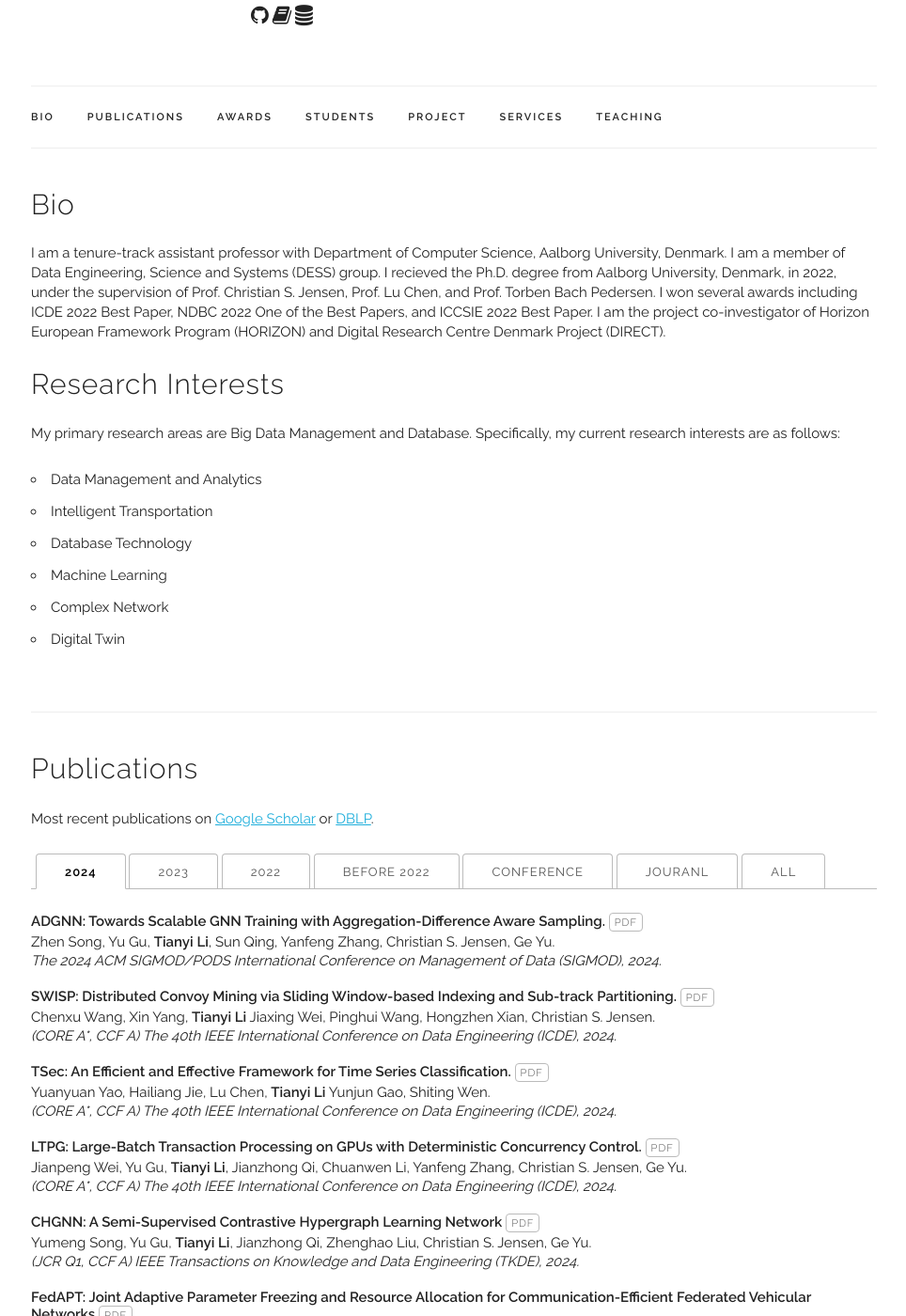
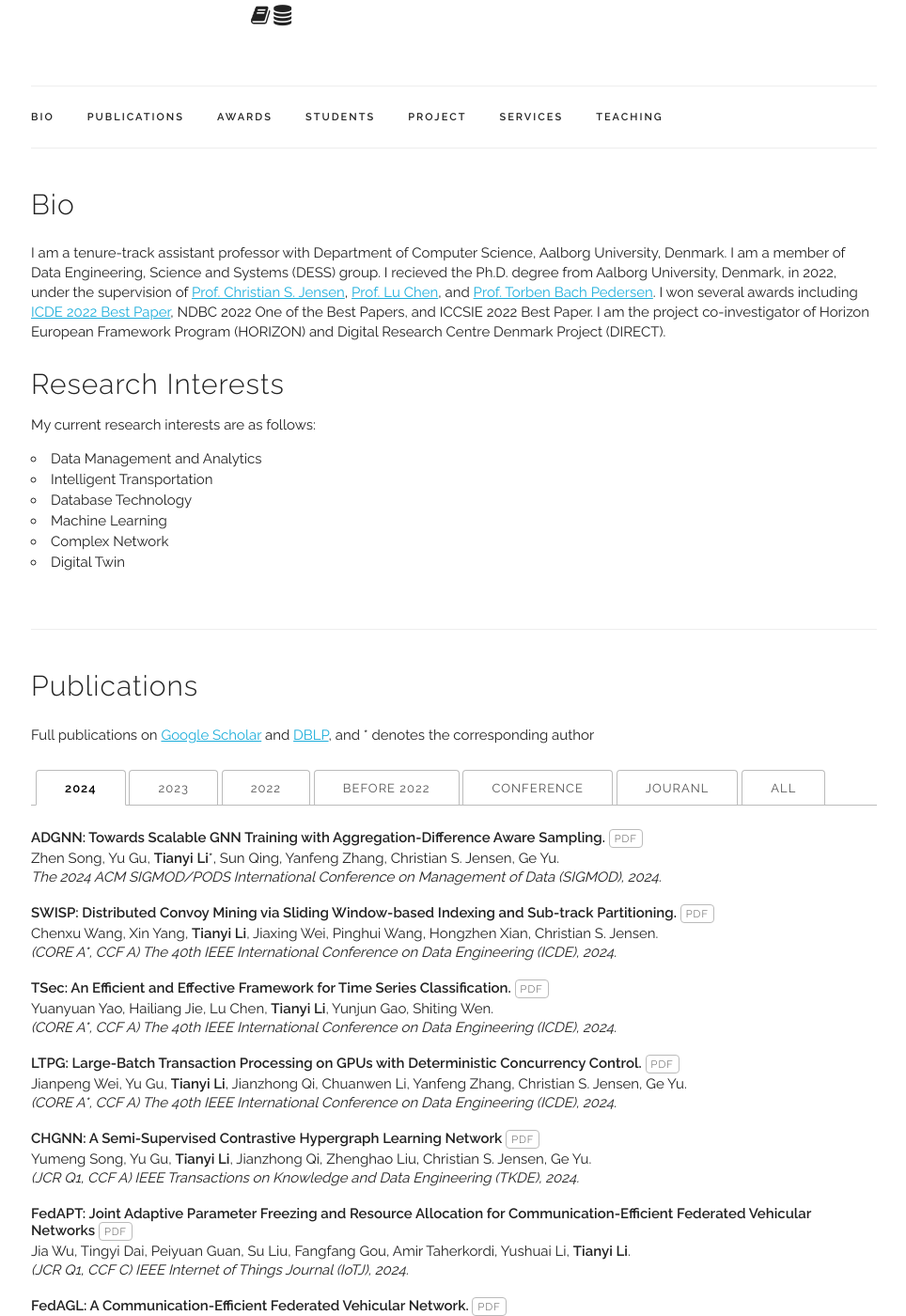
Before and after one commit to litianyi-cs-dkaau/litianyi-cs-dkaau.github.io, a Jekyll site: the page built from index.html, in a window 1280 px wide and 1400 px high, scrolled down 272 px. Shown: the whole window at 94% size, without its empty margins (157-1121 px from the left). Built offline with Jekyll 4.4.1, drawn with Linux system fonts in a browser that asks for light colours; some of the changed text lies outside the part shown.

Commit message:
update: update information and formulatizaon.

```diff
--- a/_layouts/default.html
+++ b/_layouts/default.html
@@ -79,10 +79,9 @@
               <!-- <span onclick="window.open('{{ site.data.main_info.linkedin }}')" style="cursor: pointer">
                 <i class="fa fa-linkedin-square" aria-hidden="true"></i>
               </span> -->
-
-              <span onclick="window.open('{{ site.data.main_info.github }}')" style="cursor: pointer">
+              <!-- <span onclick="window.open('{{ site.data.main_info.github }}')" style="cursor: pointer">
                 <i class="fa fa-github" aria-hidden="true"></i>
-              </span>
+              </span> -->
 
               <span onclick="window.open('{{ site.data.main_info.google_scholar }}')" style="cursor: pointer">
                 <i class="fa fa-book" aria-hidden="true"></i>
--- a/index.html
+++ b/index.html
@@ -11,11 +11,11 @@ I recieved the Ph.D. degree from Aalborg University, Denmark, in 2022, under the
 I won several awards including <a href="https://icde2022.ieeecomputer.my/best-papers/">ICDE 2022 Best Paper</a>, NDBC 2022 One of the Best Papers, and ICCSIE 2022 Best Paper.
 I have served on the Program Committees of top conferences including ICDE, KDD, AAAI, etc, and as a reviewer of prestigious journals including VLDBJ, TKDE, TNSE, etc.  </p> -->
   <p style="line-height:1.4">
-  I am a tenure-track assistant professor with Department of Computer Science, Aalborg University, Denmark. I am a member of Data Engineering, Science and Systems (DESS) group. I recieved the Ph.D. degree from Aalborg University, Denmark, in 2022, under the supervision of Prof. Christian S. Jensen, Prof. Lu Chen, and Prof. Torben Bach Pedersen. I won several awards including ICDE 2022 Best Paper, NDBC 2022 One of the Best Papers, and ICCSIE 2022 Best Paper. I am the project co-investigator of Horizon European Framework Program (HORIZON) and Digital Research Centre Denmark Project (DIRECT).</p>
+  I am a tenure-track assistant professor with Department of Computer Science, Aalborg University, Denmark. I am a member of Data Engineering, Science and Systems (DESS) group. I recieved the Ph.D. degree from Aalborg University, Denmark, in 2022, under the supervision of <a href="https://csj.cs.aau.dk" target="_blank">Prof. Christian S. Jensen</a>, <a href="https://person.zju.edu.cn/en/luchen" target="_blank">Prof. Lu Chen</a>, and <a href="https://homes.cs.aau.dk/~tbp/" target="_blank">Prof. Torben Bach Pedersen</a>. I won several awards including <a href="https://icde2022.ieeecomputer.my/best-papers/" target="_blank">ICDE 2022 Best Paper</a>, NDBC 2022 One of the Best Papers, and ICCSIE 2022 Best Paper. I am the project co-investigator of Horizon European Framework Program (HORIZON) and Digital Research Centre Denmark Project (DIRECT).</p>
 
   <h4>Research Interests</h4>
-  <p>My primary research areas are Big Data Management and Database. Specifically, my current research interests are as follows: </p>
-  <ul>
+  <p style="line-height: 50%;">My current research interests are as follows: </p>
+  <ul style="line-height: 80%;">
       <li>Data Management and Analytics</li>
       <li>Intelligent Transportation </li>
       <li>Database Technology</li>
@@ -26,9 +26,7 @@ I have served on the Program Committees of top conferences including ICDE, KDD,
 </div>
 <div class="docs-section" id="publications">
   <h4>Publications</h4>
-
-  <p>Most recent publications on <a href="https://scholar.google.com/citations?user=NeeHV-IAAAAJ&hl=en&oi=ao" target="_blank">Google Scholar</a> or <a href="https://dblp.org/pid/85/11154-5.html" target="_blank">DBLP</a>.</p>
-
+  <p>Full publications on <a href="https://scholar.google.com/citations?user=NeeHV-IAAAAJ&hl=en&oi=ao" target="_blank">Google Scholar</a> and <a href="https://dblp.org/pid/85/11154-5.html" target="_blank">DBLP</a>, and * denotes the corresponding author</p>
   <ul class="tab-nav">
     <li><div class="button active" data-ref="#papers-2024">2024</div></li>
     <li><div class="button" data-ref="#papers-2023">2023</div></li>
@@ -248,7 +246,7 @@ I have served on the Program Committees of top conferences including ICDE, KDD,
           var authorP = paper.querySelector('p:nth-of-type(2)'); // 假设作者总是在第二个p元素中
           if (authorP) {
             var authors = authorP.textContent;
-            var updatedAuthors = authors.replace(/(\w+\s\w+\*)/g, "<strong>$1</strong>").replace(/\*/g, '');
+            var updatedAuthors = authors.replace(/(\w+\s\w+)\+/g, "<strong>$1</strong>").replace(/\+/g, '');
             authorP.innerHTML = updatedAuthors; // 更新作者列表
           }
         });
```
Also changed, not shown: _data/publications.yaml (+17 -17 lines), _data/services.yaml (+4 -4 lines), 13 other files.
